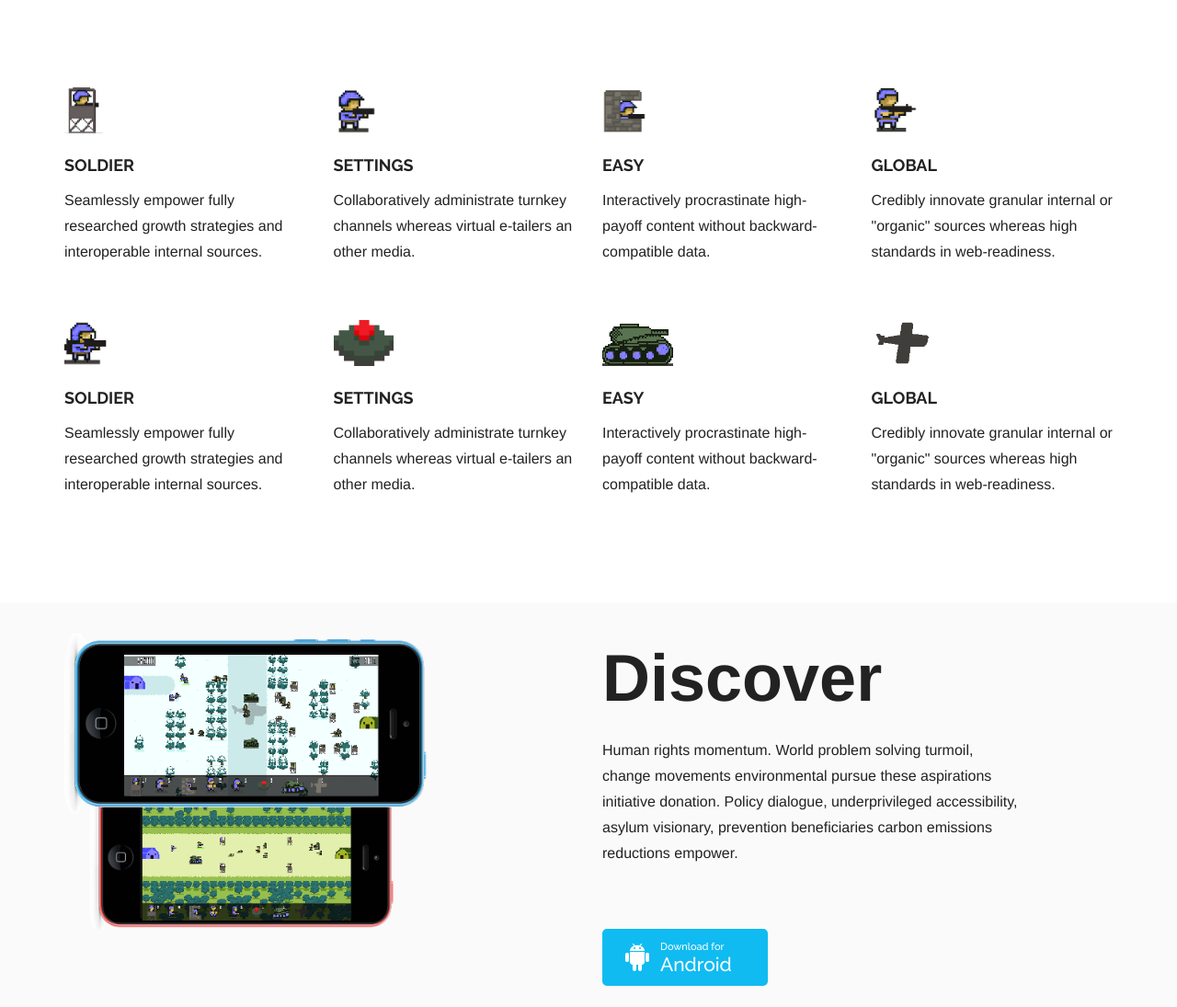
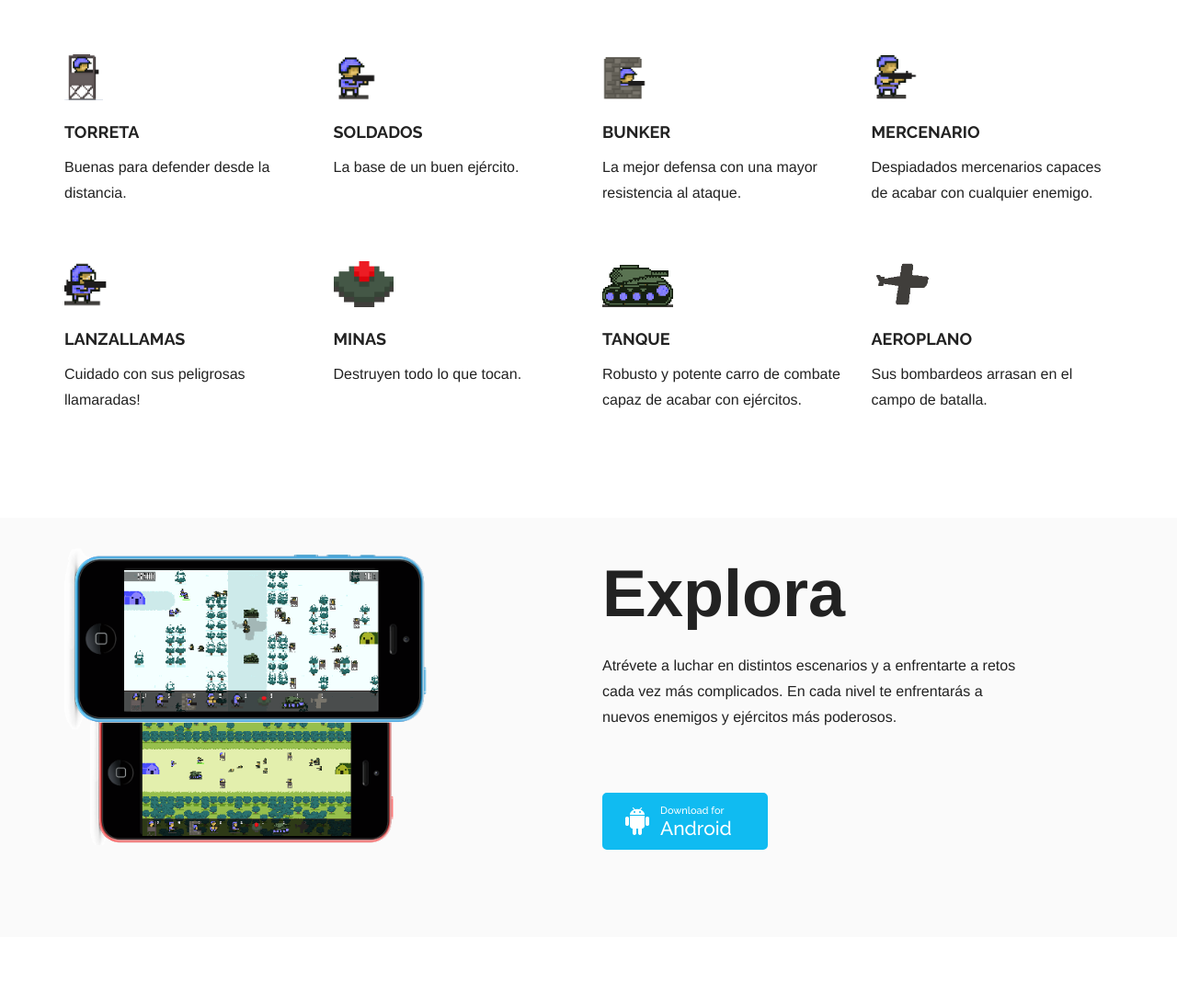
Before and after one commit to franhuetos/mmw, a plain HTML site: page index.html in a window 1280 px wide. Shown: the part 820-1915 px from the top of the page at 92% size. Drawn offline with Linux system fonts and the light colour scheme.

Commit message:
fix: change text

```diff
--- a/index.html
+++ b/index.html
@@ -5,7 +5,7 @@
     <meta charset="utf-8">
     <meta name="viewport" content="width=device-width, initial-scale=1">
     <link rel="shortcut icon" href="favicon.ico">
-    <title>APP Plus: Free Responsive HTML 5 Template</title>
+    <title>MMW Mega Mini War</title>
     <meta name="description" content="A free responsive HTML 5 template with a clean style.">
     <meta name="keywords" content="free template, html 5, responsive, clean, scss">
     <link rel="apple-touch-icon" href="images/touch/apple-touch-icon.png">
@@ -34,8 +34,8 @@
                 <div class="header-wrapper">
                     <!-- <h1>APP Plus <span>Template</span></h1> -->
                     <img src="images/mmw.png" alt="">
-                    <p>With a smartphone and the right app, you can find any spot on Earth. But the best navigation apps do a lot more. Look out for that speed trap.</p>
-                    <p class="autor"><a href="#">John Doe</a></p>
+                    <p>Gran Mini juego de guerra. Ataca la base enemiga sin descuidar defender la tuya propia.</p>
+                    <p class="autor"><span>Tower defense</span> <span>RTS</span></p>
                     <div class="buttons-wrapper">
                         <!-- <a href="#" class="button">Download App</a>
                         <a href="#" class="button button-stripe">Learn more</a> -->
@@ -56,52 +56,52 @@
                         <div class="promo-column">
                             <!-- <img src="upload/pin.png" height="32" width="24" alt=""> -->
                             <img src="images/tower.png" alt="">
-                            <h5>Soldier</h5>
-                            <p>Seamlessly empower fully researched growth strategies and interoperable internal sources.</p>
+                            <h5>Torreta</h5>
+                            <p>Buenas para defender desde la distancia.</p>
                         </div>
                         <div class="promo-column">
                             <!-- <img src="upload/settings.png" height="32" width="33" alt=""> -->
                             <img src="images/soldier.png" alt="">
-                            <h5>Settings</h5>
-                            <p>Collaboratively administrate turnkey channels whereas virtual e-tailers an other media. </p>
+                            <h5>Soldados</h5>
+                            <p>La base de un buen ejército.</p>
                         </div>
                         <div class="promo-column">
                             <!-- <img src="upload/easy.png" height="32" width="34" alt=""> -->
                             <img src="images/bunker.png" alt="">
-                            <h5>Easy</h5>
-                            <p>Interactively procrastinate high-payoff content without backward-compatible data. </p>
+                            <h5>Bunker</h5>
+                            <p>La mejor defensa con una mayor resistencia al ataque.</p>
                         </div>
                         <div class="promo-column">
                             <!-- <img src="upload/saturn.png" height="32" width="32" alt=""> -->
                             <img src="images/soldier_big.png" alt="">
-                            <h5>Global</h5>
-                            <p>Credibly innovate granular internal or "organic" sources whereas high standards in web-readiness. </p>
+                            <h5>Mercenario</h5>
+                            <p>Despiadados mercenarios capaces de acabar con cualquier enemigo.</p>
                         </div>
                     </div>
                     <div class="promo-wrapper clearfix">
                         <div class="promo-column">
                             <!-- <img src="upload/pin.png" height="32" width="24" alt=""> -->
                             <img src="images/flame_thrower.png" alt="">
-                            <h5>Soldier</h5>
-                            <p>Seamlessly empower fully researched growth strategies and interoperable internal sources.</p>
+                            <h5>Lanzallamas</h5>
+                            <p>Cuidado con sus peligrosas llamaradas!</p>
                         </div>
                         <div class="promo-column">
                             <!-- <img src="upload/settings.png" height="32" width="33" alt=""> -->
                             <img src="images/mine.png" alt="">
-                            <h5>Settings</h5>
-                            <p>Collaboratively administrate turnkey channels whereas virtual e-tailers an other media. </p>
+                            <h5>Minas</h5>
+                            <p>Destruyen todo lo que tocan. </p>
                         </div>
                         <div class="promo-column">
                             <!-- <img src="upload/easy.png" height="32" width="34" alt=""> -->
                             <img src="images/tank.png" alt="">
-                            <h5>Easy</h5>
-                            <p>Interactively procrastinate high-payoff content without backward-compatible data. </p>
+                            <h5>Tanque</h5>
+                            <p>Robusto y potente carro de combate capaz de acabar con ejércitos.</p>
                         </div>
                         <div class="promo-column">
                             <!-- <img src="upload/saturn.png" height="32" width="32" alt=""> -->
                             <img src="images/airplane.png" alt="">
-                            <h5>Global</h5>
-                            <p>Credibly innovate granular internal or "organic" sources whereas high standards in web-readiness. </p>
+                            <h5>Aeroplano</h5>
+                            <p>Sus bombardeos arrasan en el campo de batalla.</p>
                         </div>
                     </div>
                 </div>
@@ -111,8 +111,8 @@
             <div class="discover clearfix">
                 <div class="wrap">
                     <div class="discover-content clearfix">
-                        <h2>Discover</h2>
-                        <p>Human rights momentum. World problem solving turmoil, change movements environmental pursue these aspirations initiative donation. Policy dialogue, underprivileged accessibility, asylum visionary, prevention beneficiaries carbon emissions reductions empower.</p>
+                        <h2>Explora</h2>
+                        <p>Atrévete a luchar en distintos escenarios y a enfrentarte a retos cada vez más complicados. En cada nivel te enfrentarás a nuevos enemigos y ejércitos más poderosos.</p>
                         <div class="discover-button clearfix">
                             <!-- <a href="#" class="button button-download">
                                 <span class="button-download-title">Download for</span>
```
